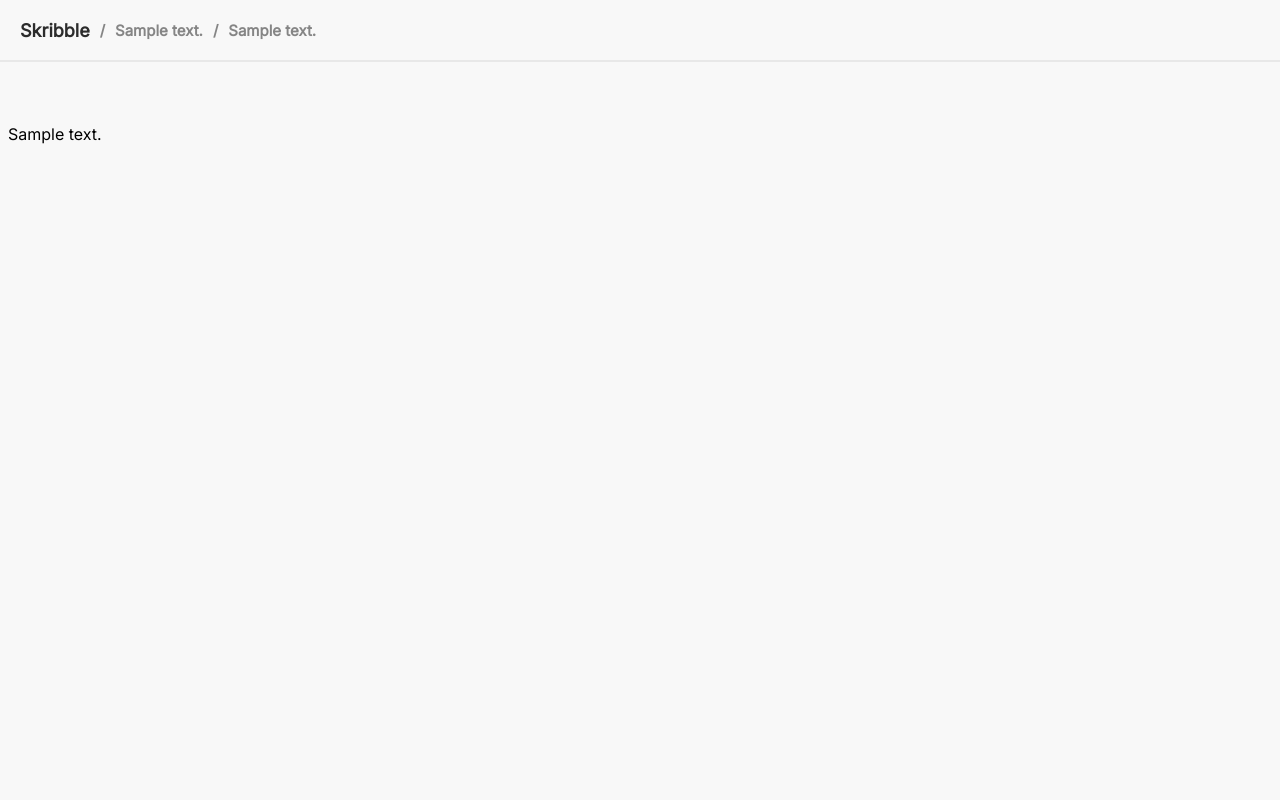
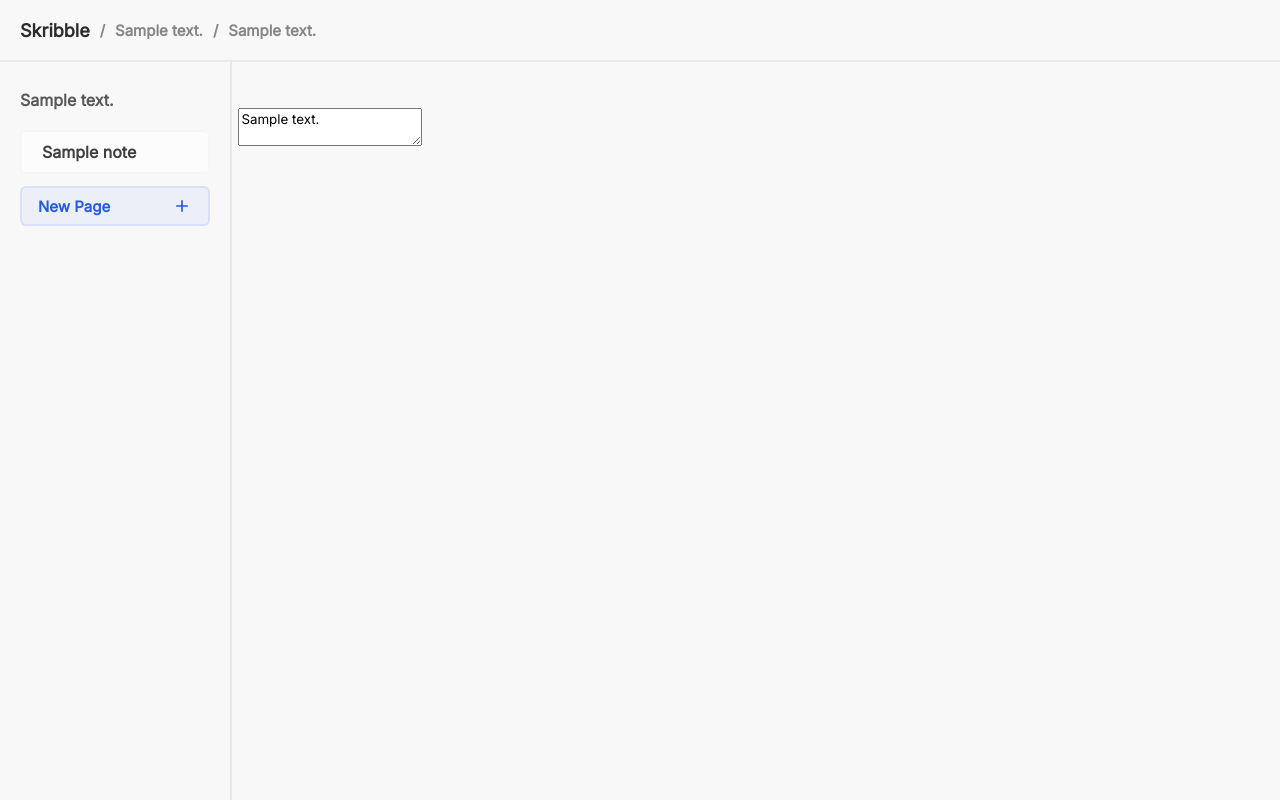
Before and after one commit to InviBull/skribble, a Flask app: template templates/editnote.html in a window 1280 px wide. Run offline with Flask 3, Linux system fonts and the light colour scheme; the template is opened without the code that fills it: most values are stand-ins (such as "Sample title", 1, 10 or a date in 2020).

Commit message:
complete sidebar

```diff
--- a/main.py
+++ b/main.py
@@ -55,4 +55,4 @@ def dated_url_for(endpoint, **values):
     return url_for(endpoint, **values)
 
 if __name__ == "__main__":
-    app.run(debug=True, port=8000, host='localhost')
+    app.run(debug=False, port=8000, host='localhost')
--- a/static/css/editnote.css
+++ b/static/css/editnote.css
@@ -42,6 +42,79 @@ body {
   flex-direction: column;
   margin: 0 auto;
   padding-top: 100px;
+  position: relative;
+}
+
+.main-section__sidebar {
+  position: fixed;
+  top: 60px;
+  left: 0;
+  bottom: 0;
+  width: 18vw;
+  height: calc(100vh - 60px);
+  border-right: 2px solid #E8E8E8;
+  overflow-y: auto;
+}
+
+.main-section__sidebar__nb {
+  color: #585858;
+  font-size: 16px;
+  font-weight: 600;
+  margin: 30px 20px;
+  margin-bottom: 20px;
+}
+
+.new-notebook-button {
+  width: calc(100% - 40px);
+  padding: 14px 16px;
+  margin: 12px 20px;
+  border-radius: 6px;
+  border: 2px solid rgba(36, 90, 228, 0.10);
+  background: rgba(36, 90, 228, 0.05);
+  height: 40px;
+  color: #245AE4;
+  font-weight: 700;
+  font-size: 15px;
+  display: flex;
+  justify-content: space-between;
+  align-items: center;
+
+  cursor: pointer;
+}
+
+.card {
+  border-radius: 6px;
+  border: 2px solid #F6F6F6;
+  background: rgba(255, 255, 255, 0.60);
+  margin: 8px 20px;
+  height: 40px;
+
+  display: flex;
+  align-items: center;
+  justify-content: space-between;
+  padding-left: 20px;
+
+  color: #3F3F3F;
+  font-size: 16px;
+  font-weight: 600;
+}
+
+.card--selected{
+  border: 2px solid rgba(36, 90, 228, 0.10);
+  background: rgba(36, 90, 228, 0.10);
+}
+
+.card .card__delete {
+  display: none;
+  margin-right: 12px;
+}
+
+.card:hover .card__delete {
+  display: block;
+}
+
+.main-section__content {
+  margin-left: 18vw;
 }
 
 .modal {
@@ -81,7 +154,7 @@ body {
 .modal__content__header {
   display: flex;
   justify-content: start;
-  margin-right: 60px;
+  margin-right: 80px;
 }
 
 .modal__content__header__title {
--- a/templates/editnote.html
+++ b/templates/editnote.html
@@ -12,28 +12,9 @@
     />
   </head>
   <body>
-    <nav class="nav">
-      <a href="/"> Skribble </a>
-      <p class="nav__breadcrumb">/</p>
-      <a href="/{{ notebook[1] }}">
-        <p class="nav__breadcrumb">{{ notebook[2] }}</p>
-      </a>
-      <p class="nav__breadcrumb">/</p>
-      <a href="/{{ notebook[1] }}?noteid={{ note[2] }}">
-        <p class="nav__breadcrumb">{{ note[3] }}</p>
-      </a>
-    </nav>
-
-    <section class="main-section">
-      <div class="main-section__content">
-        <p contenteditable="true" id="main-section__note">{{ note[4] }}</p>
-      </div>
-    </section>
-
     <script>
       const notebook_id = "{{ notebook_id }}";
       const note_id = "{{ note[2] }}";
-      const noteSection = document.querySelector("#main-section__note");
 
       async function saveNote(value) {
         const formData = new FormData();
@@ -59,13 +40,98 @@
       }
 
       const debouncedSaveNote = debounce((value) => {
-        console.log("notes changed");
         saveNote(value);
       });
 
-      noteSection.addEventListener("input", (e) => {
-        debouncedSaveNote(e.target.innerHTML);
-      });
     </script>
+
+    <nav class="nav">
+      <a href="/"> Skribble </a>
+      <p class="nav__breadcrumb">/</p>
+      <a href="/{{ notebook[1] }}">
+        <p class="nav__breadcrumb">{{ notebook[2] }}</p>
+      </a>
+      <p class="nav__breadcrumb">/</p>
+      <a href="/{{ notebook[1] }}?noteid={{ note[2] }}">
+        <p class="nav__breadcrumb">{{ note[3] }}</p>
+      </a>
+    </nav>
+
+    <section class="main-section">
+      <div class="main-section__sidebar">
+        <p class="main-section__sidebar__nb">{{ notebook[2] }}</p>
+        <div>
+          {% for n in notes %}
+            <a href="/{{ notebook[1] }}?noteid={{ n[2] }}">
+              <div class="card {{ 'card--selected' if note[2] == n[2] }}">
+                <div class="card__leading">
+                  <span class="card__leading__name">{{ n[3] }}</span>
+                </div>
+                <div class="card__delete">
+                  <form action="/notebooks/note/delete" method="POST">
+                    <input type="hidden" name="notebook_id" value="{{ notebook[1] }}"/>
+                    <input type="hidden" name="note_id" value="{{ n[2] }}"/>
+                    <button type="submit" style="background: transparent; outline: none; border: none; cursor: pointer;">
+                      <svg width="20" height="20" viewBox="0 0 20 20" fill="none" xmlns="http://www.w3.org/2000/svg">
+                        <path d="M15.8334 3.33333H12.9167L12.0834 2.5H7.91675L7.08341 3.33333H4.16675V5H15.8334M5.00008 15.8333C5.00008 16.2754 5.17568 16.6993 5.48824 17.0118C5.8008 17.3244 6.22472 17.5 6.66675 17.5H13.3334C13.7754 17.5 14.1994 17.3244 14.5119 17.0118C14.8245 16.6993 15.0001 16.2754 15.0001 15.8333V5.83333H5.00008V15.8333Z" fill="#CF0303"/>
+                      </svg>
+                    </button>
+                  </form>
+                </div>
+              </div>
+            </a>
+          {% endfor %}
+          <button data-modal="new-page-modal" class="new-notebook-button">
+            <p>New Page</p>
+            <svg width="20" height="20" viewBox="0 0 26 26" fill="none" xmlns="http://www.w3.org/2000/svg">
+              <path d="M20.5834 14.0833H14.0834V20.5833H11.9167V14.0833H5.41675V11.9167H11.9167V5.41667H14.0834V11.9167H20.5834V14.0833Z" fill="#245AE4"/>
+            </svg>
+          </button>
+        </div>
+      </div>
+
+      <div class="main-section__content">
+        <textarea placeholder="Write your content here..." value="{{ note[4] }}" oninput="debouncedSaveNote(this.value)">{{ note[4] }}</textarea>
+      </div>
+    </section>
+
+    <div class="modal" id="new-page-modal">
+      <div class="modal__bg modal__exit"></div>
+      <div class="modal__content">
+        <div class="modal__content__header">
+          <h2 class="modal__content__header__title">Create New Page</h2>
+        </div>
+        <div class="modal__content__body">
+          <form action="/{{ notebook_id }}/notes" method="POST">
+            <input class="modal__content__body__input" type="text" name="note_name" id="note_name" placeholder="Name" required>
+            <button class="modal__content__body__submit" type="submit">Create</button>
+          </form>
+        </div>
+      </div>
+    </div>
+
+    <script>
+      const modals = document.querySelectorAll('[data-modal]')
+
+      modals.forEach((trigger) => {
+        trigger.addEventListener('click', (e) => {
+          e.preventDefault();
+
+          console.log('click')
+          const modal = document.getElementById(trigger.dataset.modal)
+          console.log(modal)
+          modal.classList.add('open')
+
+          const exits = modal.querySelectorAll('.modal__exit')
+          exits.forEach(exit => {
+            exit.addEventListener('click', e => {
+              e.preventDefault();
+              modal.classList.remove('open')
+            })
+          })
+        })
+      })
+    </script>
+
   </body>
 </html>
```
